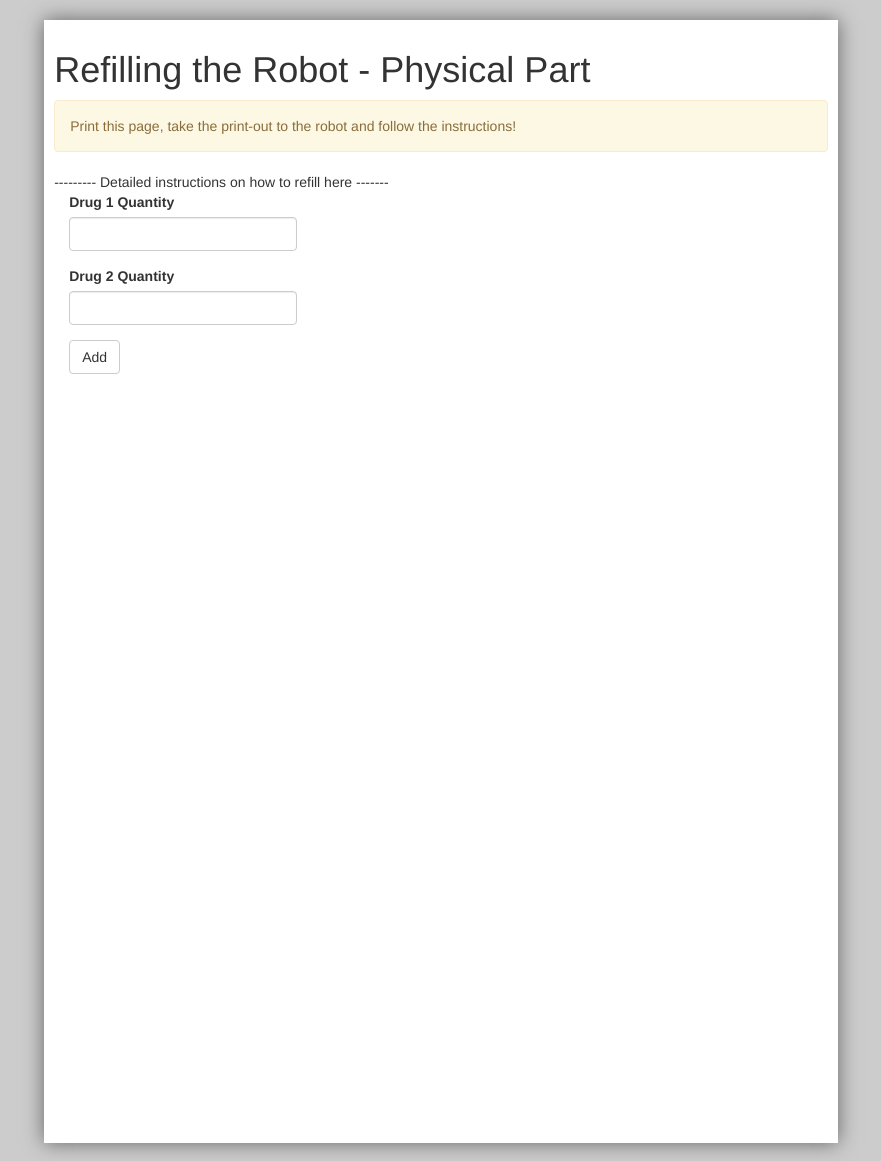
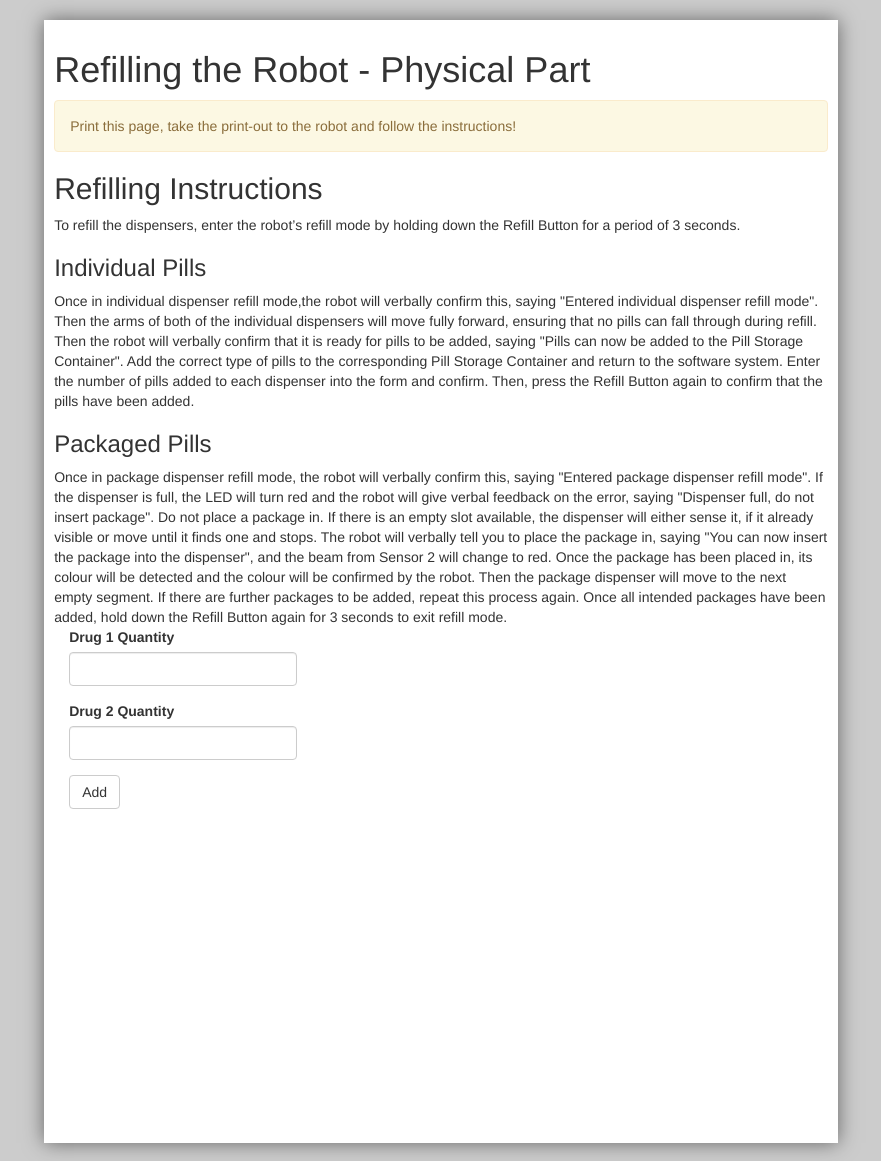
Before and after one commit to AlexPietz/DispensED-Mirror, a Flask app: template dispensed-web/app/templates/refill2.html in a window 1280 px wide. Shown: the part 52-1213 px from the top of the page, without its empty margins (199-1080 px from the left). Run offline with Flask 2, Linux system fonts and the light colour scheme; the template is opened without the code that fills it: values that come from a table or form of the project are taken from there, others are empty; some libraries are stand-ins or nearby versions.

Commit message:
Add refilling instructions

```diff
--- a/dispensed-web/app/templates/refill2.html
+++ b/dispensed-web/app/templates/refill2.html
@@ -42,7 +42,28 @@
         Print this page, take the print-out to the robot and follow the instructions!
     </div>
 
-    --------- Detailed instructions on how to refill here -------
+    <h2>Refilling Instructions</h2>
+    To refill the dispensers, enter the robot’s refill mode by holding down the Refill Button for a period of 3 seconds.
+    <h3>Individual Pills</h3>
+    Once in individual dispenser refill mode,the robot will verbally
+confirm this, saying "Entered individual dispenser refill mode". Then the arms of both of the
+individual dispensers will move fully forward, ensuring that no pills can fall through during refill.
+Then the robot will verbally confirm that it is ready for pills to be added, saying "Pills can now
+be added to the Pill Storage Container". Add the correct type of pills to the corresponding Pill
+Storage Container and return to the software system. Enter the number of pills added to each
+dispenser into the form and confirm. Then, press the Refill Button again to confirm that the
+pills have been added.
+    <h3>Packaged Pills</h3>
+    Once in package dispenser refill mode, the robot will verbally confirm this, saying "Entered package dispenser refill mode". If the dispenser is full, the LED will
+turn red and the robot will give verbal feedback on the error, saying "Dispenser full, do not insert
+package". Do not place a package in. If there is an empty slot available, the dispenser will either
+sense it, if it already visible or move until it finds one and stops. The robot will verbally tell you
+to place the package in, saying "You can now insert the package into the dispenser", and the
+beam from Sensor 2 will change to red. Once the package has been placed in, its colour will be
+detected and the colour will be confirmed by the robot. Then the package dispenser will move
+to the next empty segment. If there are further packages to be added, repeat this process again.
+Once all intended packages have been added, hold down the Refill Button again for 3 seconds to
+exit refill mode.
     <div class="container-fluid">
         <div class="row">
 		        <div class="col-md-4">
```
